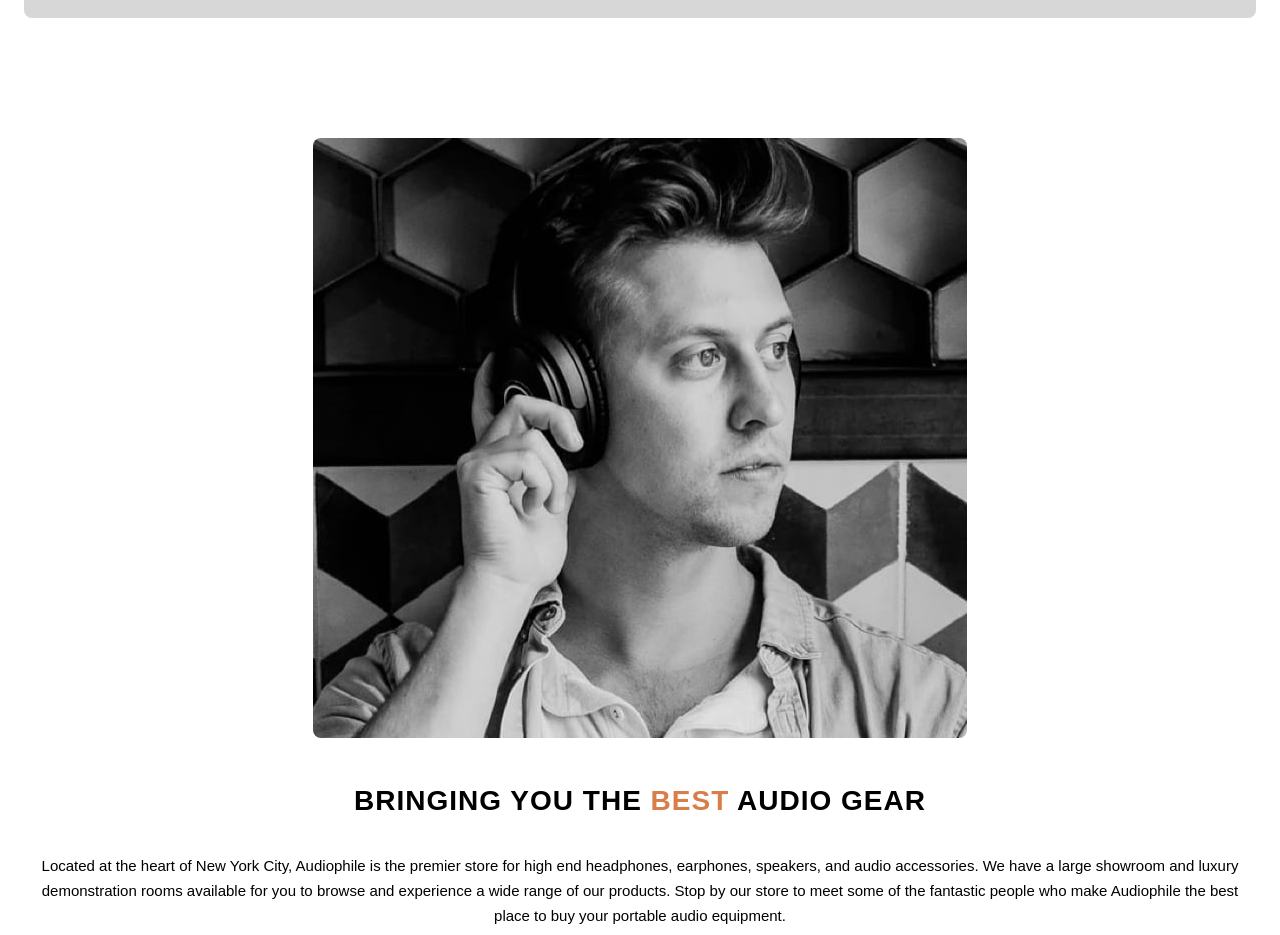
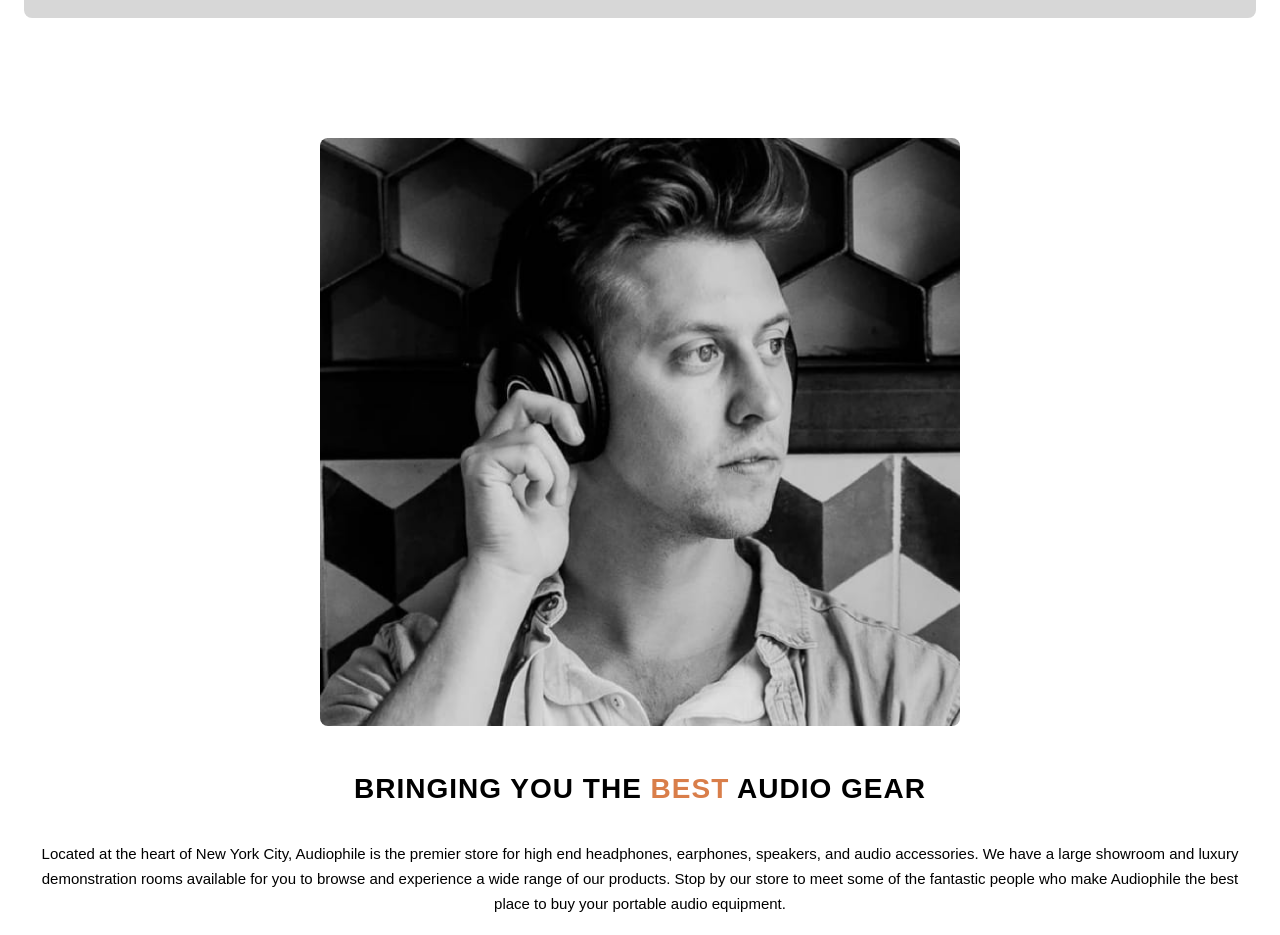
Before and after one commit to Ibarra11/audiophile, a React (Create React App) app: page / in a window 1280 px wide. Shown: the part 5280-6215 px from the top of the page. Built offline with nearby package versions, Linux system fonts and the light colour scheme.

Commit message:
Adjust height constraints for ImpactMessage Img

```diff
--- a/src/components/ImpactMessage/styles.ts
+++ b/src/components/ImpactMessage/styles.ts
@@ -7,7 +7,8 @@
 `;
 
 const Img = styled.img`
-  height: 55%;
+  min-height: ${300 / 16}rem;
+  max-height: ${588 / 16}rem;
   border-radius: 8px;
   max-width: 100%;
 `;
```
